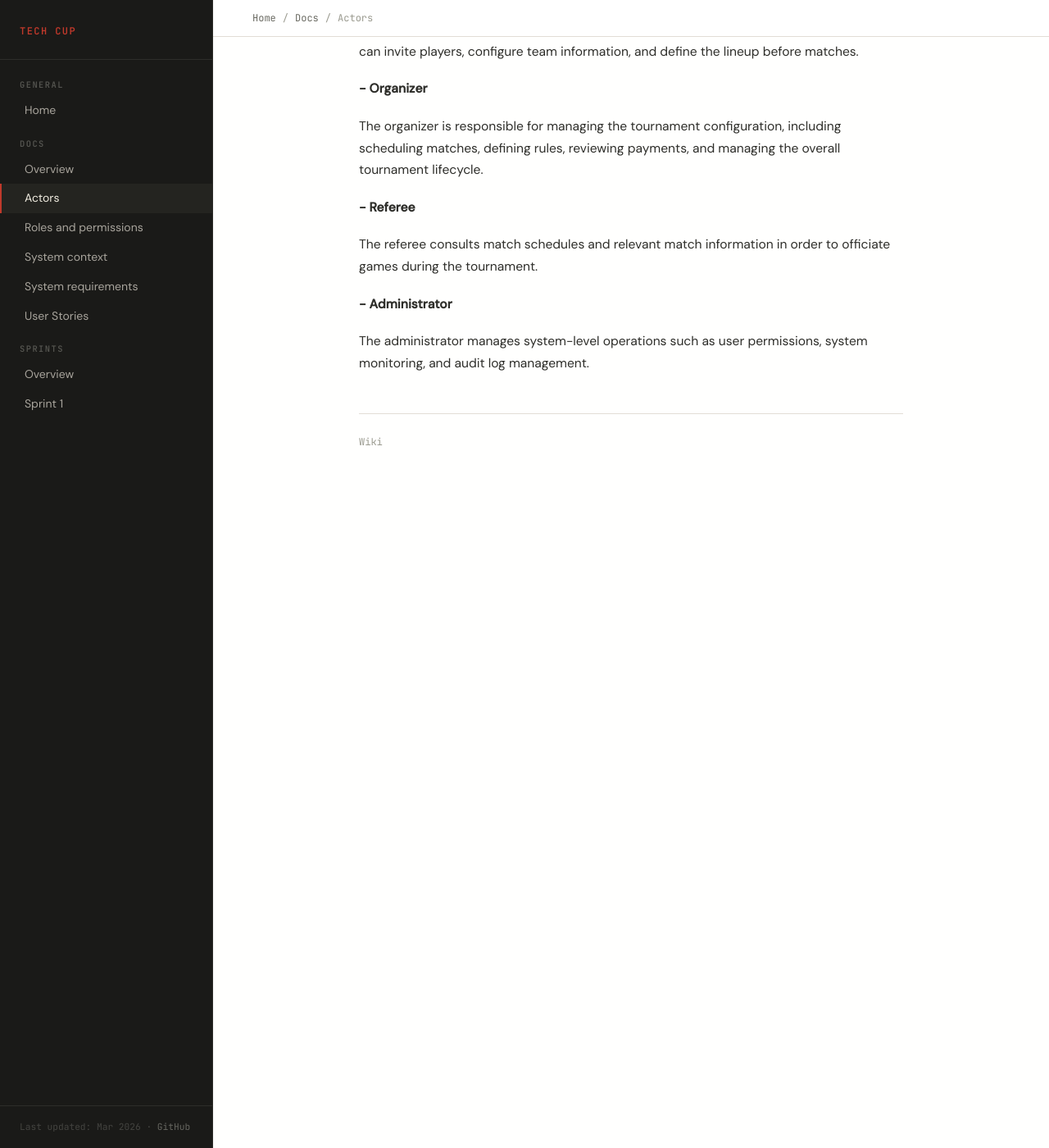
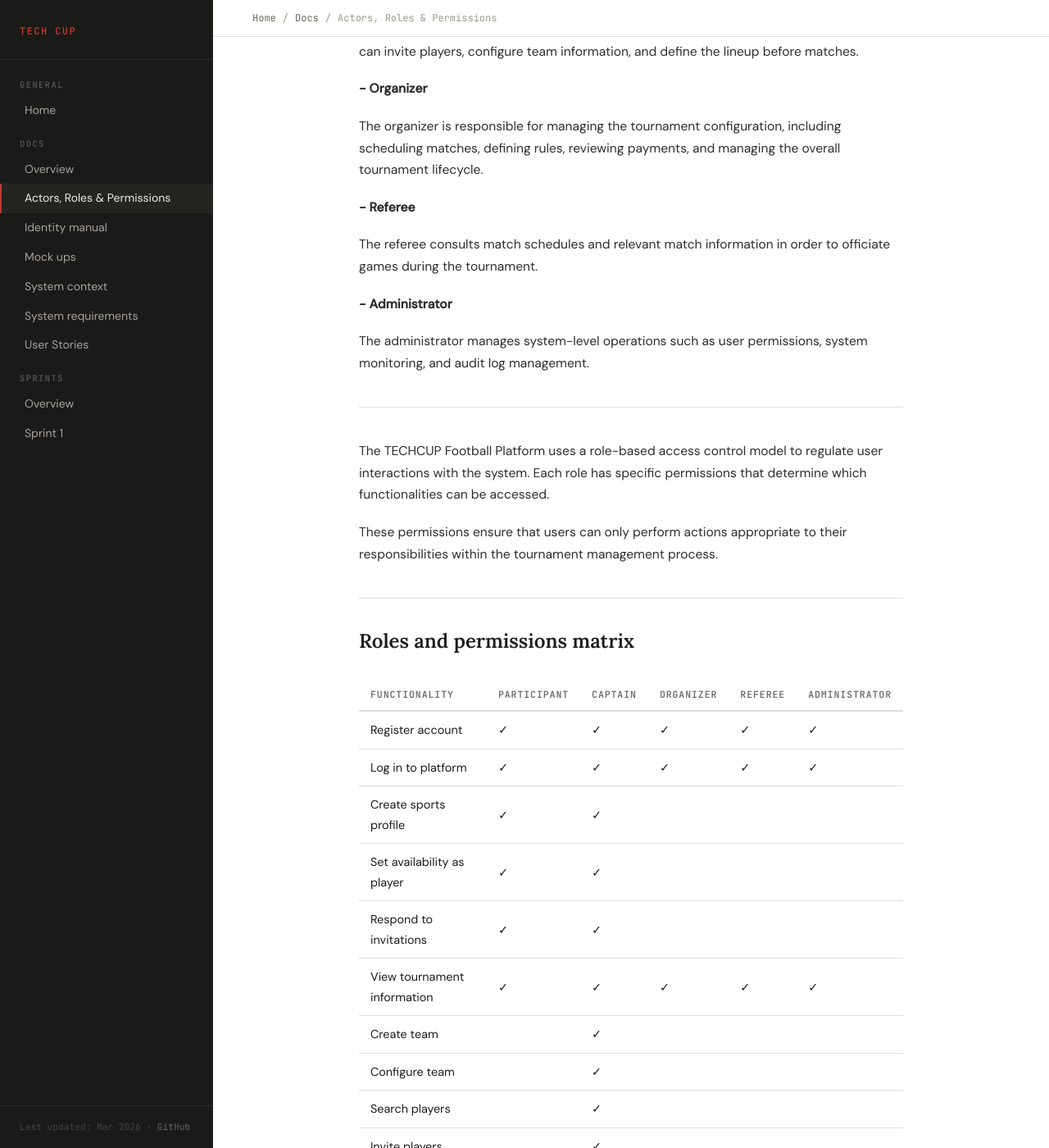
Before and after one commit to 0strezz/0strezz.github.io, a Jekyll site: the page built from docs/actors-roles-and-permissions.md, in a window 1280 px wide and 1400 px high, scrolled down 1466 px. Shown: the whole window at 82% size. Built offline with Jekyll 4.4.1, drawn with Linux system fonts in a browser that asks for light colours; some of the changed text lies outside the part shown.

Commit message:
new docs added

```diff
--- a/docs/actors.md
+++ b/docs/actors-roles-and-permissions.md
@@ -1,6 +1,6 @@
 ---
 layout: default
-title: Actors
+title: Actors, Roles & Permissions
 ---
 
 Actors represent the external entities that interact with the TECHCUP system.
@@ -50,3 +50,58 @@ The referee consults match schedules and relevant match information in order to
 **- Administrator**
 
 The administrator manages system-level operations such as user permissions, system monitoring, and audit log management.
+
+---
+
+The TECHCUP Football Platform uses a role-based access control model to regulate
+user interactions with the system. Each role has specific permissions that determine
+which functionalities can be accessed.
+
+These permissions ensure that users can only perform actions appropriate to their
+responsibilities within the tournament management process.
+
+## Roles and permissions matrix
+
+| Functionality                | Participant| Captain| Organizer | Referee | Administrator |
+|------------------------------|------------|--------|-----------|---------|---------------|
+| Register account             | ✓          | ✓      | ✓         | ✓       | ✓             |
+| Log in to platform           | ✓          | ✓      | ✓         | ✓       | ✓             |
+| Create sports profile        | ✓          | ✓      |           |         |               |
+| Set availability as player   | ✓          | ✓      |           |         |               |
+| Respond to invitations       | ✓          | ✓      |           |         |               |
+| View tournament information  | ✓          | ✓      | ✓         | ✓       | ✓             |
+| Create team                  |            | ✓      |           |         |               |
+| Configure team               |            | ✓      |           |         |               |
+| Search players               |            | ✓      |           |         |               |
+| Invite players               |            | ✓      |           |         |               |
+| Upload payment proof         |            | ✓      |           |         |               |
+| Define team lineup           |            | ✓      |           |         |               |
+| Create tournament            |            |        | ✓         |         |               |
+| Configure tournament         |            |        | ✓         |         |               |
+| Review payment proofs        |            |        | ✓         |         |               |
+| Register match results       |            |        | ✓         |         |               |
+| View assigned matches        |            |        |           | ✓       |               |
+| Manage roles and permissions |            |        |           |         | ✓             |
+| Monitor audit logs           |            |        |           |         | ✓             |
+
+
+## Use case diagrams
+
+The permissions described above correspond to the interactions illustrated in the use case diagrams included below.
+
+Each role interacts with the system according to the permissions defined in the roles and permissions matrix.
+
+## Use case Participant
+<img width="664" height="788" alt="image" src="/assets/images/roles/participant.png"/>
+
+## Use case Captain
+<img width="527" height="823" alt="image" src="/assets/images/roles/capitan.png"/>
+
+## Use case Organizer
+<img width="775" height="837" alt="image" src="/assets/images/roles/organizer.png"/>
+
+## Use case Referee
+<img width="715" height="635" alt="image" src="/assets/images/roles/referee.png"/>
+
+## Use case Administrator
+<img width="697" height="530" alt="image" src="/assets/images/roles/admin.png"/>
```
Also changed, not shown: docs/identity-manual.md (added, +20 -0 lines), docs/mock-ups.md (added, +55 -0 lines), docs/roles-and-permissions.md (deleted, +0 -57 lines), index.md (+8 -0 lines), assets/images/mockups/create-team.png (added), assets/images/mockups/login.png (added), assets/images/mockups/match-history.png (added), assets/images/mockups/matches.png (added), assets/images/mockups/player-profile.png (added), assets/images/mockups/standings.png (added), assets/images/mockups/statistics.png (added), assets/images/mockups/upload-payment-receipt.png (added), assets/images/mockups/user-registration.png (added).
